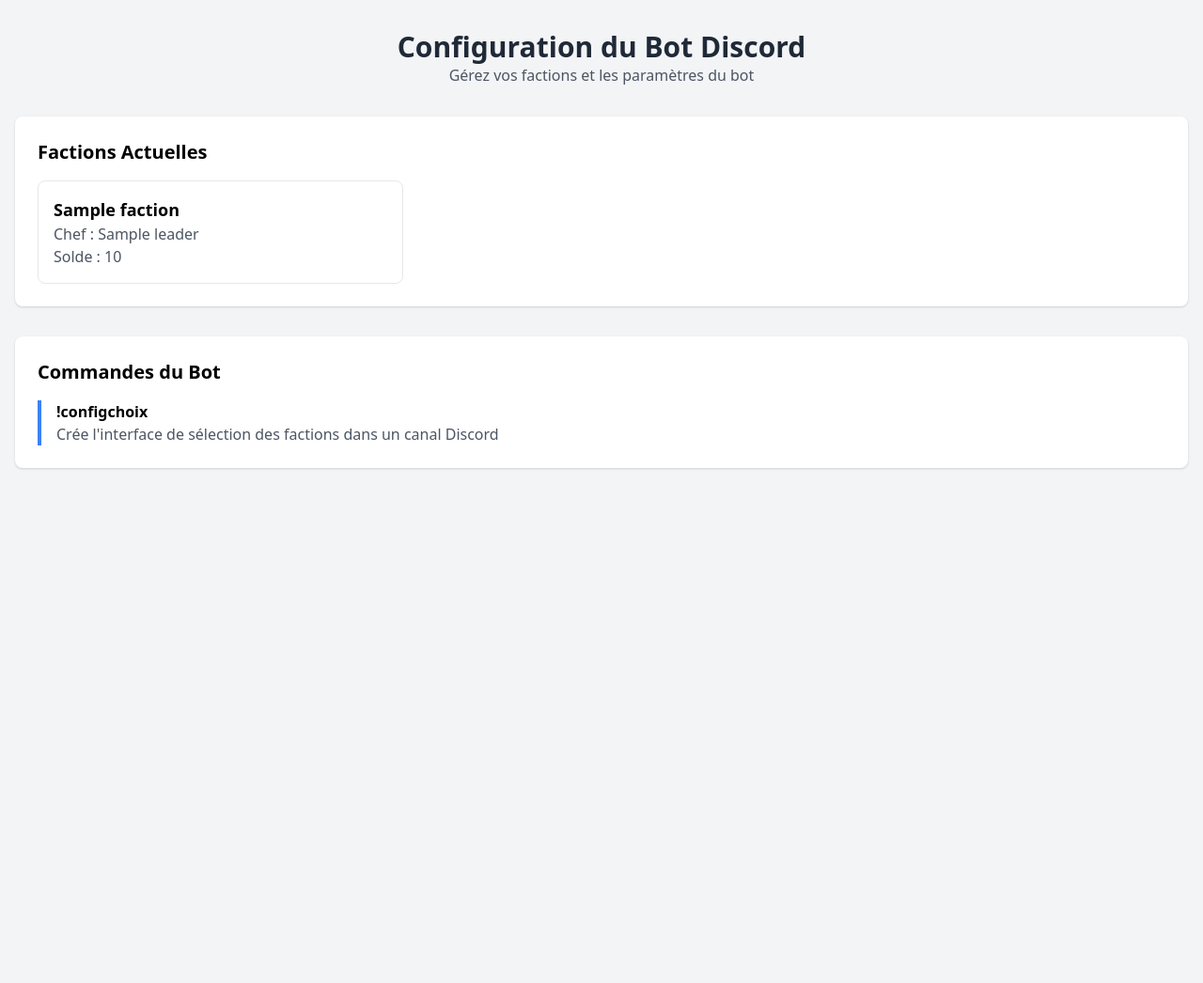
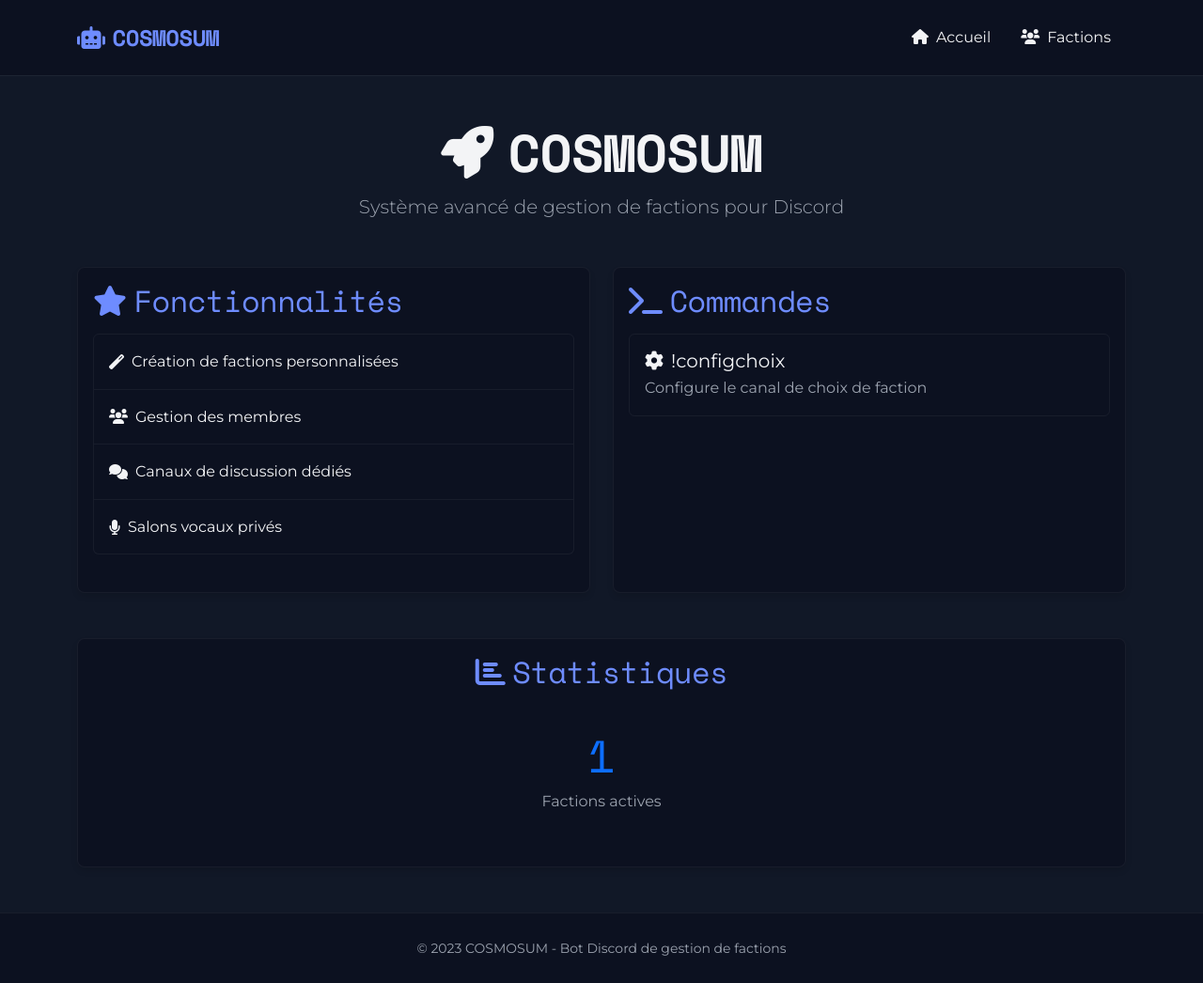
Before and after one commit to HvK-Natrux/COSMOSUM, a Flask app: template templates/index.html in a window 1280 px wide. Shown: the whole page at 94% size. Before the commit the page ends 499 px from the top, so only its background shows below. Run offline with Flask 3, Linux system fonts and the light colour scheme; the template is opened without the code that fills it: most values are stand-ins (such as "Sample title", 1, 10 or a date in 2020).

Commit message:
Update index.html

```diff
--- a/templates/index.html
+++ b/templates/index.html
@@ -1,42 +1,65 @@
-<!DOCTYPE html>
-<html lang="fr">
-<head>
-    <meta charset="UTF-8">
-    <meta name="viewport" content="width=device-width, initial-scale=1.0">
-    <title>Configuration du Bot Discord</title>
-    <link href="https://cdn.jsdelivr.net/npm/tailwindcss@2.2.19/dist/tailwind.min.css" rel="stylesheet">
-</head>
-<body class="bg-gray-100">
-    <div class="container mx-auto px-4 py-8">
-        <header class="text-center mb-8">
-            <h1 class="text-3xl font-bold text-gray-800">Configuration du Bot Discord</h1>
-            <p class="text-gray-600">Gérez vos factions et les paramètres du bot</p>
-        </header>
 
-        <div class="bg-white rounded-lg shadow p-6">
-            <h2 class="text-xl font-semibold mb-4">Factions Actuelles</h2>
-            <div class="grid grid-cols-1 md:grid-cols-2 lg:grid-cols-3 gap-4">
-                {% for name, info in factions.items() %}
-                <div class="border rounded-lg p-4">
-                    <h3 class="font-bold text-lg">{{ name }}</h3>
-                    <p class="text-gray-600">Chef : {{ info.leader }}</p>
-                    <p class="text-gray-600">Solde : {{ info.balance }}</p>
-                </div>
-                {% else %}
-                <p class="text-gray-500">Aucune faction n'a encore été créée.</p>
-                {% endfor %}
-            </div>
-        </div>
+{% extends "layout.html" %}
 
-        <div class="mt-8 bg-white rounded-lg shadow p-6">
-            <h2 class="text-xl font-semibold mb-4">Commandes du Bot</h2>
-            <div class="space-y-4">
-                <div class="border-l-4 border-blue-500 pl-4">
-                    <h3 class="font-bold">!configchoix</h3>
-                    <p class="text-gray-600">Crée l'interface de sélection des factions dans un canal Discord</p>
+{% block content %}
+<div class="text-center mb-5">
+    <h1 class="display-4"><i class="fas fa-rocket me-3"></i>COSMOSUM</h1>
+    <p class="lead">Système avancé de gestion de factions pour Discord</p>
+</div>
+
+<div class="row g-4 mb-5">
+    <div class="col-md-6">
+        <div class="card h-100">
+            <div class="card-body">
+                <h2 class="card-title"><i class="fas fa-star"></i>Fonctionnalités</h2>
+                <div class="list-group">
+                    <div class="list-group-item d-flex align-items-center">
+                        <i class="fas fa-magic"></i>
+                        <span>Création de factions personnalisées</span>
+                    </div>
+                    <div class="list-group-item d-flex align-items-center">
+                        <i class="fas fa-users"></i>
+                        <span>Gestion des membres</span>
+                    </div>
+                    <div class="list-group-item d-flex align-items-center">
+                        <i class="fas fa-comments"></i>
+                        <span>Canaux de discussion dédiés</span>
+                    </div>
+                    <div class="list-group-item d-flex align-items-center">
+                        <i class="fas fa-microphone"></i>
+                        <span>Salons vocaux privés</span>
+                    </div>
                 </div>
             </div>
         </div>
     </div>
-</body>
-</html>
+
+    <div class="col-md-6">
+        <div class="card h-100">
+            <div class="card-body">
+                <h2 class="card-title"><i class="fas fa-terminal"></i>Commandes</h2>
+                <div class="list-group">
+                    <div class="list-group-item">
+                        <h5 class="mb-1"><i class="fas fa-cog"></i>!configchoix</h5>
+                        <p class="mb-0 text-muted">Configure le canal de choix de faction</p>
+                    </div>
+                </div>
+            </div>
+        </div>
+    </div>
+</div>
+
+<div class="card">
+    <div class="card-body text-center">
+        <h2 class="card-title"><i class="fas fa-chart-bar"></i>Statistiques</h2>
+        <div class="row justify-content-center">
+            <div class="col-md-4">
+                <div class="py-4">
+                    <h3 class="display-5 text-primary">{{ faction_count }}</h3>
+                    <p class="text-muted">Factions actives</p>
+                </div>
+            </div>
+        </div>
+    </div>
+</div>
+{% endblock %}
```
